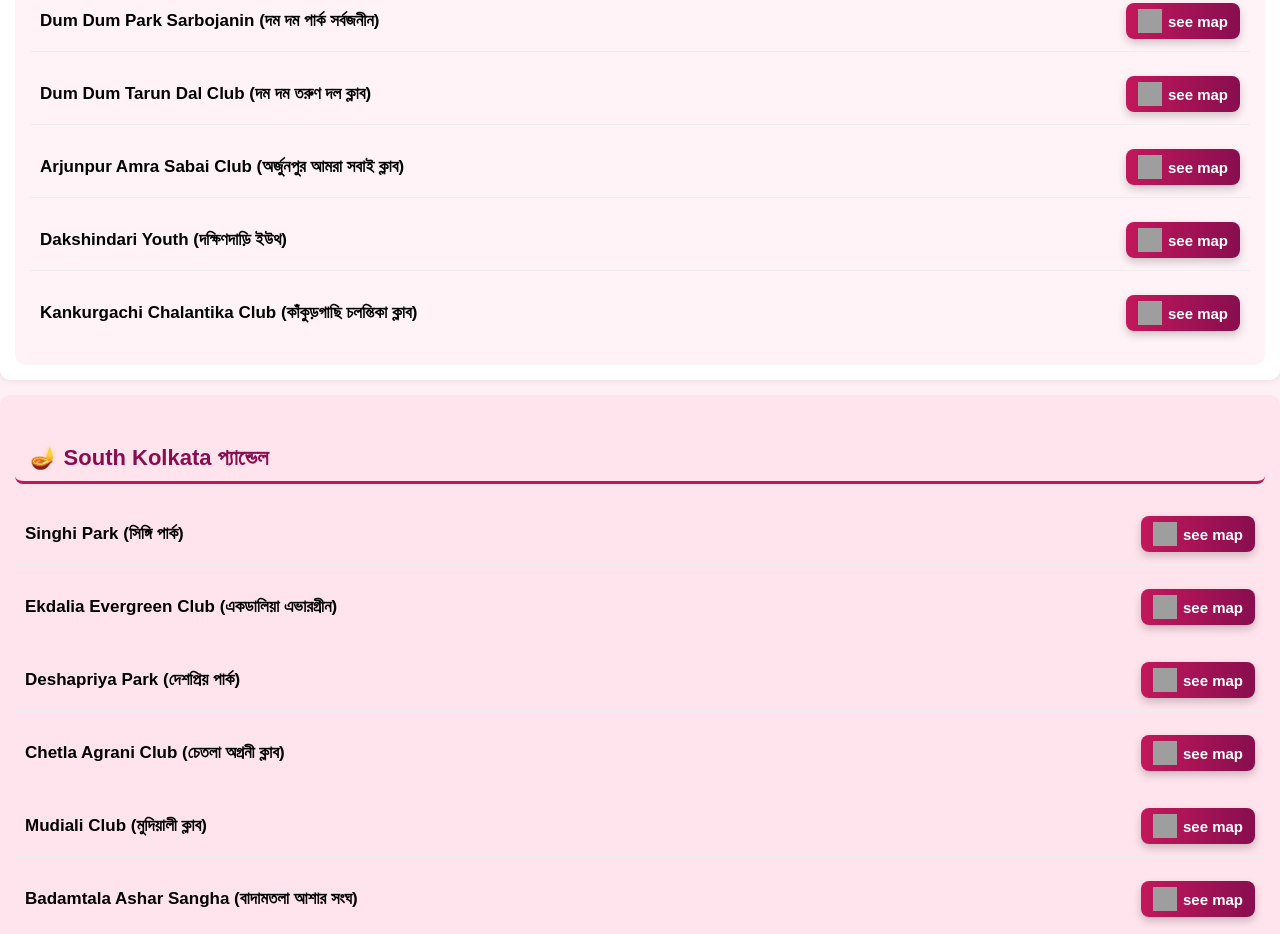
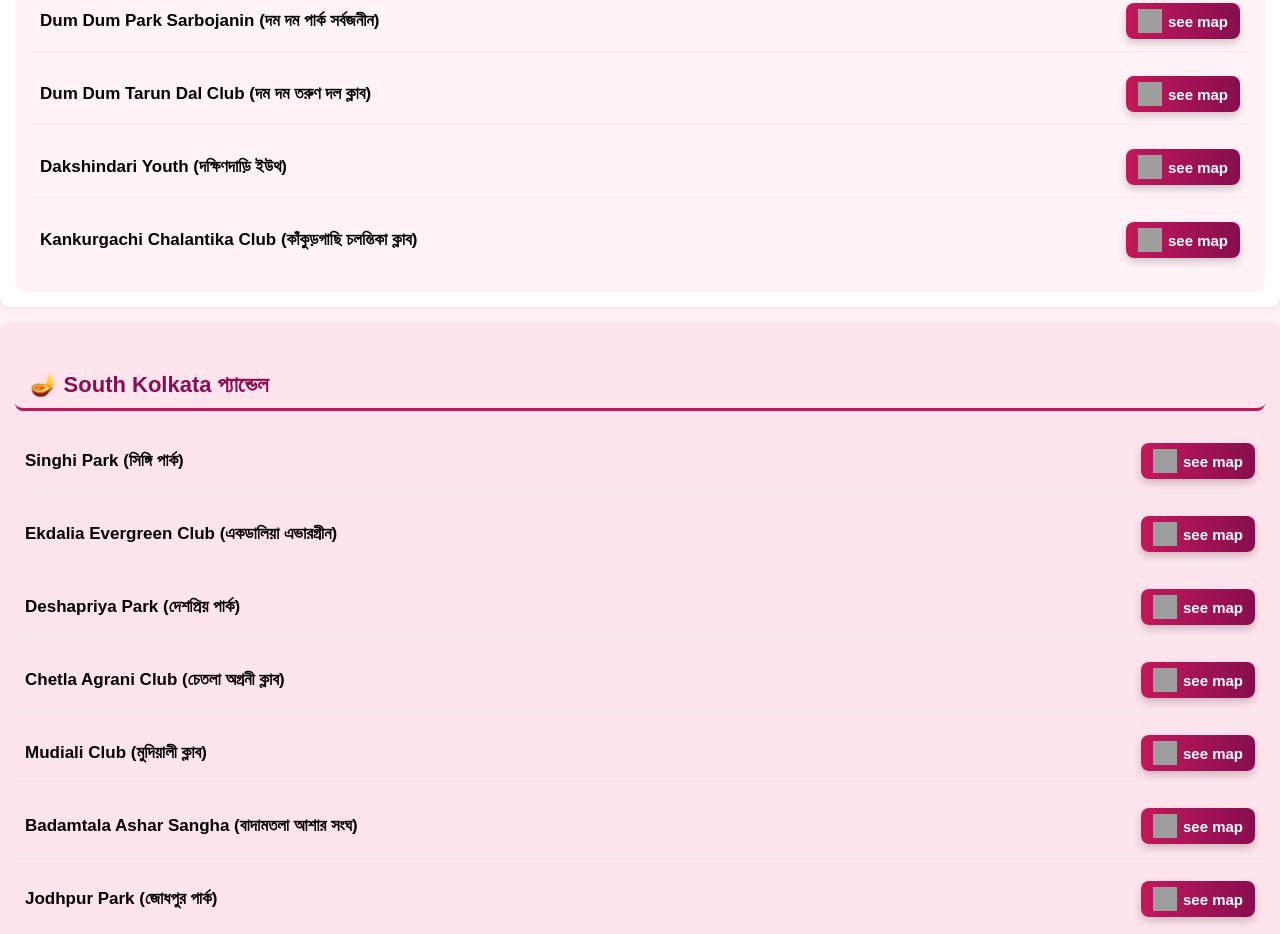
Before and after one commit to aritrobhattacharjee12-creator/durga-puja-guide, a plain HTML site: page index.html in a window 1280 px wide. Shown: the part 3132-4066 px from the top of the page. Drawn offline with Linux system fonts and the light colour scheme; grey boxes are pictures that could not be loaded.

Commit message:
Update index.html

```diff
--- a/index.html
+++ b/index.html
@@ -430,10 +430,6 @@
         <img src="https://cdn-icons-png.flaticon.com/16/684/684908.png"> see map
       </a>
     </li>
-    <li><span class="pandal-name">Arjunpur Amra Sabai Club (অর্জুনপুর আমরা সবাই ক্লাব)</span>
-      <a href="https://maps.app.goo.gl/PneSnMJUZhnmS1Rw9" target="_blank">
-        <img src="https://cdn-icons-png.flaticon.com/16/684/684908.png"> see map
-      </a>
     </li>
     <li><span class="pandal-name">Dakshindari Youth (দক্ষিণদাড়ি ইউথ)</span>
       <a href="https://maps.app.goo.gl/jAXqZ6Spdxy5M64L9" target="_blank">
```
